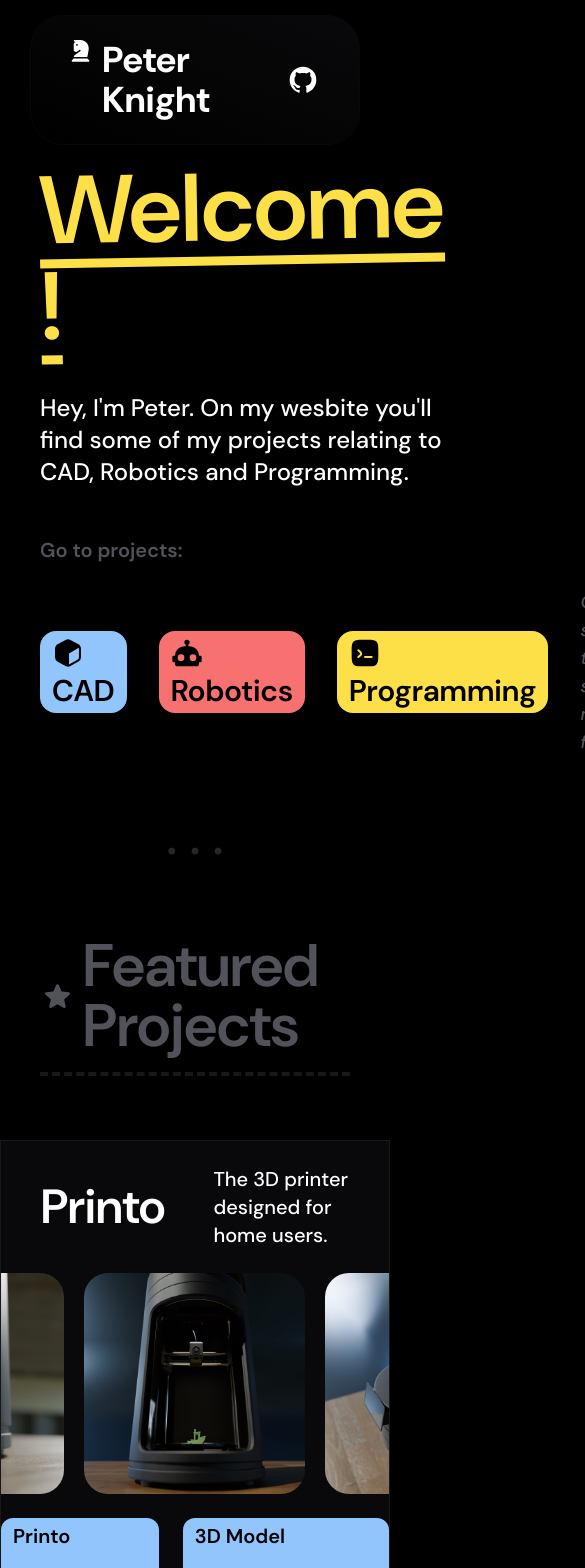
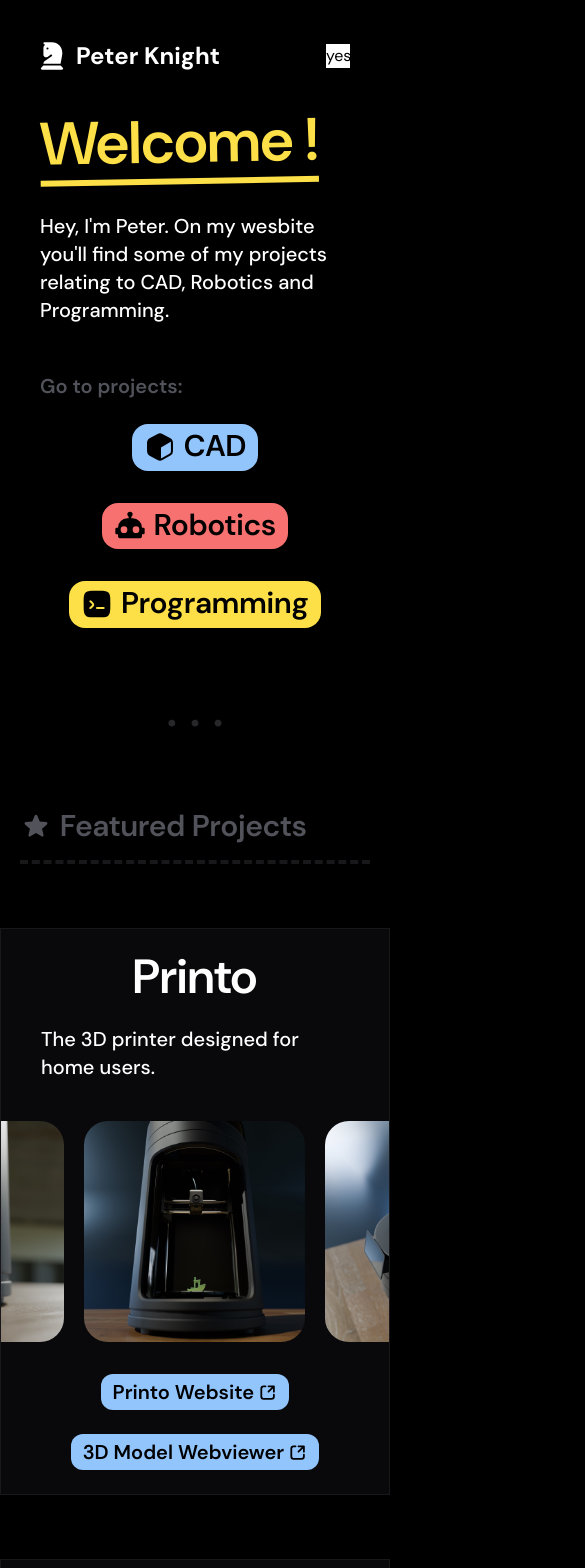
Before and after one commit to peterdev22/peterkni.com, a SvelteKit app: page / in a window 390 px wide. Shown: the top 1568 px of the page, 585 px wide, since content can reach past the window. Built offline with nearby package versions, Linux system fonts and the light colour scheme.

Commit message:
Home page responsive design

```diff
--- a/package.json
+++ b/package.json
@@ -1,6 +1,6 @@
 {
 	"name": "peterkni.com",
-	"version": "2.2.1",
+	"version": "2.2.2",
 	"type": "module",
 	"scripts": {
 		"dev": "vite dev",
--- a/src/lib/data/projectData.ts
+++ b/src/lib/data/projectData.ts
@@ -36,11 +36,11 @@ export const cadProjects = [
       "3D rendering of an electric toothbrush lying on it's side with the head detached.",
     buttons: [
       {
-        name: "Eval 1: Simulating Motion",
+        name: "Eval 1: Motion",
         url: "/assets/projects/cad/st1.mp4",
       },
       {
-        name: "Eval 2: Rendering in Blender",
+        name: "Eval 2: Rendering",
         url: "/assets/projects/cad/st2.mp4",
       },
     ],
--- a/src/routes/+layout.svelte
+++ b/src/routes/+layout.svelte
@@ -11,33 +11,31 @@
   });
 </script>
 
-<!-- GLOBAL NAVIGATION BAR -->
+<!-- HEADER & NAV BAR -->
 <header class="p-5 sm:p-10 px-10 xl:px-20 2xl:px-48 py-4 flex justify-center">
   <div
-    class="flex gap-16 items-center justify-between w-[90rem] px-10 bg-black py-5 rounded-[2rem] outline outline-1 outline-zinc-950 bg-opacity-80 bg-gradient-to-tr from-black to-zinc-950"
+    class="flex gap-16 items-center justify-between w-[90rem] sm:px-10  py-5 rounded-[2rem] sm:outline outline-1 outline-zinc-950 bg-opacity-80 sm:bg-gradient-to-tr from-black to-zinc-950"
   >
     <a
       href="/"
-      class="font-bold flex group gap-3 py-1 active:scale-95  px-4 -mx-4 hover:bg-zinc-800 text-white hover:px-4 hover:-mx-4 transition-all rounded-2xl"
+      class="font-bold flex group gap-3 py-1 active:scale-95 px-4 -mx-4 hover:bg-zinc-800 text-white hover:px-4 hover:-mx-4 transition-all rounded-2xl"
     >
       <svg
         xmlns="http://www.w3.org/2000/svg"
-        class="group-hover:rotate-6 group-hover:-translate-y-1 transition-all"
-        width="2rem"
-        height="auto"
+        class="group-hover:rotate-6 group-hover:-translate-y-1 transition-all w-[1.5rem] sm:w-[2rem]"
         viewBox="0 0 448 512"
         ><path
           fill="currentColor"
           d="M96 48L82.7 61.3c-12 12-18.7 28.2-18.7 45.2v132.4c0 10.7 5.3 20.7 14.2 26.6l10.6 7c14.3 9.6 32.7 10.7 48.1 3l3.2-1.6c2.6-1.3 5-2.8 7.3-4.5l49.4-37c6.6-5 15.7-5 22.3 0c10.2 7.7 9.9 23.1-.7 30.3L90.4 350C73.9 361.3 64 380 64 400h320l28.9-159c2.1-11.3 3.1-22.8 3.1-34.3V192C416 86 330 0 224 0H83.8C72.9 0 64 8.9 64 19.8c0 7.5 4.2 14.3 10.9 17.7zm24 68a20 20 0 1 1 40 0a20 20 0 1 1-40 0M22.6 473.4c-4.2 4.2-6.6 10-6.6 16c0 12.5 10.1 22.6 22.6 22.6h370.7c12.5 0 22.6-10.1 22.6-22.6c0-6-2.4-11.8-6.6-16L384 432H64z"
         /></svg
       >
-      <h1 class="text-4xl md:text-4xl transition-all">Peter Knight</h1>
+      <h1 class="text-2xl sm:text-4xl md:text-4xl transition-all">Peter Knight</h1>
     </a>
 
     <nav
-      class="gap-8 text-xl mr-56 text-white underline-offset-8 decoration-zinc-600 hidden lg:flex items-center font-semibold"
+      class="gap-8 text-xl xl:mr-56 text-white underline-offset-8 decoration-zinc-600 hidden lg:flex items-center font-semibold"
     >
-    <a
+      <a
         href="/"
         class="{currentPath == '/'
           ? 'bg-white text-black px-2'
@@ -71,7 +69,7 @@
       href="https://github.com/peterdev22"
       target="_blank"
       aria-label="GitHub"
-      class="font-bold flex group gap-3 py-2 active:bg-white active:text-black hover:bg-zinc-800 text-white hover:px-2 hover:-mx-2 transition-all rounded-full"
+      class="hidden xl:flex font-bold group gap-3 py-2 active:bg-white active:text-black hover:bg-zinc-800 text-white hover:px-2 hover:-mx-2 transition-all rounded-full"
     >
       <svg
         xmlns="http://www.w3.org/2000/svg"
@@ -84,11 +82,44 @@
         /></svg
       >
     </a>
+
+    <button class="lg:hidden bg-white w-6">
+      yes!
+    </button>
   </div>
 </header>
 
 <!-- PAGE SPECIFIC CONTENT -->
 {@render children()}
+
+<!-- FOOTER -->
+<footer
+  class="mt-40 mb-10 px-10 lg:px-28 xl:px-52 2xl:px-72 flex justify-center"
+>
+  <div class="flex flex-col gap-16 items-center">
+    <p
+      class="text-yellow-300 font-semibold text-xl -rotate-1 underline underline-offset-[0.5rem]"
+    >
+      Thanks!
+    </p>
+    <a
+      href="/"
+      class="text-xl font-semibold active:scale-95 transition-all hover:text-zinc-600 hover:outline-zinc-800 text-zinc-700 outline outline-1 outline-zinc-900 bg-gradient-to-tr from-black to-zinc-950 rounded-xl text-center w-fit px-5 py-1"
+    >
+      <svg
+        xmlns="http://www.w3.org/2000/svg"
+        class="inline-block mr-2 mb-[0.25rem]"
+        width="1rem"
+        height="auto"
+        viewBox="0 0 448 512"
+        ><path
+          fill="currentColor"
+          d="M96 48L82.7 61.3c-12 12-18.7 28.2-18.7 45.2v132.4c0 10.7 5.3 20.7 14.2 26.6l10.6 7c14.3 9.6 32.7 10.7 48.1 3l3.2-1.6c2.6-1.3 5-2.8 7.3-4.5l49.4-37c6.6-5 15.7-5 22.3 0c10.2 7.7 9.9 23.1-.7 30.3L90.4 350C73.9 361.3 64 380 64 400h320l28.9-159c2.1-11.3 3.1-22.8 3.1-34.3V192C416 86 330 0 224 0H83.8C72.9 0 64 8.9 64 19.8c0 7.5 4.2 14.3 10.9 17.7zm24 68a20 20 0 1 1 40 0a20 20 0 1 1-40 0M22.6 473.4c-4.2 4.2-6.6 10-6.6 16c0 12.5 10.1 22.6 22.6 22.6h370.7c12.5 0 22.6-10.1 22.6-22.6c0-6-2.4-11.8-6.6-16L384 432H64z"
+        /></svg
+      >Peter Knight · 2024
+    </a>
+  </div>
+</footer>
 
 <!-- STYLES -->
 <style lang="postcss">
--- a/src/routes/+page.svelte
+++ b/src/routes/+page.svelte
@@ -8,34 +8,34 @@
 <svelte:head>
   <meta
     name="description"
-    content="Peter Knight's portfolio of computer aided design (CAD), VEX robotics, 3D renders and programming projects."
+    content="Peter Knight's portfolio of computer aided design (CAD), VEX robotics, 3D renders and programming projects. View source code, videos, CAD models and renders created by Peter in various different projects."
   />
-  <title>Peter Knight</title>
+  <title>Peter Knight · CAD, Robotics & Programming</title>
 </svelte:head>
 
 <!-- TITLE & INTRO -->
-<section class="mb-12 px-10 lg:px-28 xl:px-52 2xl:px-72 flex justify-between">
+<section class="mb-12 px-10 lg:px-28 xl:px-52 2xl:px-72 flex flex-col lg:flex-row justify-between">
   <div>
     <h1
-      class="text-yellow-300 font-semibold text-8xl -rotate-1 underline underline-offset-[1rem]"
+      class="text-yellow-300 font-semibold text-6xl sm:text-7xl lg:text-8xl -rotate-1 underline underline-offset-[1rem]"
     >
       Welcome !
     </h1>
-    <p class="text-white font-medium text-2xl mt-10">
+    <p class="text-white font-medium text-xl sm:text-2xl mt-10">
       Hey, I'm Peter. On my wesbite you'll find some of my projects relating to
       CAD, Robotics and Programming.
     </p>
   </div>
-  <div class="w-[65rem]"></div>
+  <div class="w-[55rem]"></div>
 </section>
 
 <!-- BUTTONS -->
 <section class="mt-10 px-10 lg:px-28 xl:px-52 2xl:px-72">
   <h2 class="text-xl text-zinc-600 font-semibold mb-6">Go to projects:</h2>
-  <div class="flex gap-8 text-black font-semibold text-3xl items-center">
+  <div class="flex flex-col md:flex-row gap-8 text-black font-semibold text-3xl items-center">
     <a
       href="/cad"
-      class="bg-blue-300 hover:bg-blue-400 px-3 py-1 transition-all rounded-2xl active:scale-95"
+      class="bg-blue-300 hover:bg-blue-400 px-3 py-1 transition-all rounded-2xl active:scale-95 shrink-0"
       ><svg
         xmlns="http://www.w3.org/2000/svg"
         class="inline-block mr-2 mb-[0.25rem]"
@@ -50,7 +50,7 @@
     >
     <a
       href="/robotics"
-      class="bg-red-400 hover:bg-red-500 px-3 py-1 transition-all rounded-2xl active:scale-95"
+      class="bg-red-400 hover:bg-red-500 px-3 py-1 transition-all rounded-2xl active:scale-95 shrink-0"
       ><svg
         xmlns="http://www.w3.org/2000/svg"
         class="inline-block mr-2 mb-[0.25rem]"
@@ -65,7 +65,7 @@
     >
     <a
       href="/programming"
-      class="bg-yellow-300 hover:bg-yellow-400 px-3 py-1 transition-all rounded-2xl active:scale-95"
+      class="bg-yellow-300 hover:bg-yellow-400 px-3 py-1 transition-all rounded-2xl active:scale-95 shrink-0"
       ><svg
         xmlns="http://www.w3.org/2000/svg"
         class="inline-block mr-2 mb-[0.25rem]"
@@ -78,7 +78,7 @@
         /></svg
       >Programming</a
     >
-    <h2 class="text-lg text-zinc-600 font-medium italic">
+    <h2 class="text-lg text-zinc-600 font-medium italic hidden xl:block">
       Or keep scrolling to view some of my favourites.
     </h2>
   </div>
@@ -91,39 +91,39 @@
 
 <!-- FEATURED PROJECTS HEADING -->
 <h2
-  class="mx-10 lg:mx-28 xl:mx-52 2xl:mx-64 mt-10 text-zinc-600 flex gap-2 items-center py-4 border-b-4 border-dashed border-zinc-900"
+  class="mx-5 lg:mx-28 xl:mx-52 2xl:mx-64 mt-10 text-zinc-600 flex gap-2 items-center py-4 border-b-4 border-dashed border-zinc-900"
 >
   <svg
     xmlns="http://www.w3.org/2000/svg"
-    width="3.8rem"
-    height="auto"
+    class="w-[2rem] sm:w-[3.8rem] "
     viewBox="0 0 24 24"
     ><path
       fill="currentColor"
       d="m12 17.27l4.15 2.51c.76.46 1.69-.22 1.49-1.08l-1.1-4.72l3.67-3.18c.67-.58.31-1.68-.57-1.75l-4.83-.41l-1.89-4.46c-.34-.81-1.5-.81-1.84 0L9.19 8.63l-4.83.41c-.88.07-1.24 1.17-.57 1.75l3.67 3.18l-1.1 4.72c-.2.86.73 1.54 1.49 1.08z"
     /></svg
   >
-  <div class=" font-semibold text-6xl">Featured Projects</div>
+  <div class=" font-semibold text-3xl sm:text-5xl lg:text-6xl">Featured Projects</div>
 </h2>
 
 <!-- FEATURED: PRINTO -->
 <section
   class="bg-gradient-to-tr border border-1 border-zinc-900 bg-zinc-950 py-6 my-16"
 >
-  <div class="mb-6 px-10 lg:px-28 xl:px-52 2xl:px-80 flex gap-12 items-center">
+  <div class="mb-6 px-10 lg:px-28 xl:px-52 2xl:px-80 flex flex-col sm:flex-row gap-6 sm:gap-12 items-center">
     <h3 class="font-semibold text-5xl text-white">Printo</h3>
-    <p class="font-medium text-xl text-white">
+    <p class="font-medium text-xl text-white mb-4 sm:mb-0">
       The 3D printer designed for home users.
     </p>
   </div>
   <div class="overflow-x-clip">
     <Slideshow images={featuredImages} />
   </div>
-  <div class="flex justify-center mt-6 gap-6">
+  <div class="flex flex-col sm:flex-row mx-auto w-fit text-center items-center justify-center mt-6 gap-4 sm:gap-6">
     {#each cadProjects[0].buttons as button}
       <a
         href={button.url}
-        class="bg-blue-300 hover:bg-blue-400 text-xl font-semibold px-3 py-1 transition-all rounded-xl active:scale-95"
+        target="_blank"
+        class="bg-blue-300 hover:bg-blue-400 text-xl font-semibold px-3 py-1 mt-2 sm:mt-0 transition-all rounded-xl active:scale-95"
         >{button.name}<svg
           xmlns="http://www.w3.org/2000/svg"
           width="1.2rem"
@@ -144,16 +144,16 @@
 <section
   class="bg-gradient-to-tr border border-1 border-zinc-900 bg-zinc-950 py-6 my-16"
 >
-  <div class="mb-6 px-10 lg:px-28 xl:px-52 2xl:px-80 flex gap-12 items-center">
+  <div class="mb-6 px-10 lg:px-28 xl:px-52 2xl:px-80 flex flex-col sm:flex-row gap-6 sm:gap-12 items-center">
     <h3 class="font-semibold text-5xl text-white">Toothbrush Evaluation</h3>
-    <p class="font-medium text-xl text-white">
+    <p class="font-medium text-xl text-white mb-4 sm:mb-0">
       Practicing my CAD and rendering skills in preparation for the final
       project.
     </p>
   </div>
-  <div class="flex gap-10 justify-center h-96 overflow-x-clip">
+  <div class="flex gap-10 justify-center h-96 overflow-x-clip p-6 sm:p-0 -my-6 sm:my-0">
     <img
-      class="rounded-3xl"
+      class="rounded-3xl object-cover h-full"
       src="assets/projects/cad/toothbrush.jpg"
       alt="Toothbrush CAD model">
     <!-- svelte-ignore a11y-media-has-caption -->
@@ -179,12 +179,12 @@
       src="assets/featured/explode_8bit.png"
       alt="Toothbrush CAD model"> -->
   </div>
-  <div class="flex justify-center mt-6 gap-6">
+  <div class="flex flex-col sm:flex-row mx-auto w-fit text-center items-center justify-center mt-6 gap-4 sm:gap-6">
     {#each cadProjects[1].buttons as button}
       <a
         href={button.url}
         target="_blank"
-        class="bg-blue-300 hover:bg-blue-400 text-xl font-semibold px-3 py-1 transition-all rounded-xl active:scale-95"
+        class="bg-blue-300 hover:bg-blue-400 text-xl font-semibold px-3 py-1 mt-2 sm:mt-0 transition-all rounded-xl active:scale-95"
         >{button.name}<svg
           xmlns="http://www.w3.org/2000/svg"
           width="1.2rem"
--- a/src/routes/cad/+page.svelte
+++ b/src/routes/cad/+page.svelte
@@ -17,7 +17,7 @@
 
   onMount(() => {
     const checkScreenWidth = () => {
-      sm = window.innerWidth <= 640;
+      sm = window.innerWidth <= 1024;
     };
 
     checkScreenWidth();
@@ -61,6 +61,8 @@
         {theme.title}
       {:else if theme.titleMini !== '' && sm}
         {theme.titleMini}
+      {:else}
+        {theme.title}
       {/if}
     </div>
   </div>
@@ -89,7 +91,7 @@
 </section>
 
 <!-- PROJECT LIST -->
-<section class="py-12 px-4 lg:px-28 xl:px-52 2xl:px-72 flex flex-col gap-12">
+<section class="py-6 sm:py-12 px-4 lg:px-28 xl:px-52 2xl:px-72 flex flex-col gap-12">
   {#each cadProjects as project}
     <ProjectCard {project} {theme} />
   {/each}
--- a/src/routes/robotics/+page.svelte
+++ b/src/routes/robotics/+page.svelte
@@ -17,7 +17,7 @@
 
   onMount(() => {
     const checkScreenWidth = () => {
-      sm = window.innerWidth <= 640;
+      sm = window.innerWidth <= 1024;
     };
 
     checkScreenWidth();
@@ -59,6 +59,8 @@
         {theme.title}
       {:else if theme.titleMini !== '' && sm}
         {theme.titleMini}
+      {:else}
+        {theme.title}
       {/if}
     </div>
   </div>
@@ -87,7 +89,7 @@
 </section>
 
 <!-- PROJECT LIST -->
-<section class="py-12 px-10 lg:px-28 xl:px-52 2xl:px-72 flex flex-col gap-12">
+<section class="py-6 sm:py-12 px-4 lg:px-28 xl:px-52 2xl:px-72 flex flex-col gap-12">
   {#each roboticsProjects as project}
     <ProjectCard {project} {theme} />
   {/each}
```
Also changed, not shown: src/routes/programming/+page.svelte (+5 -3 lines).
